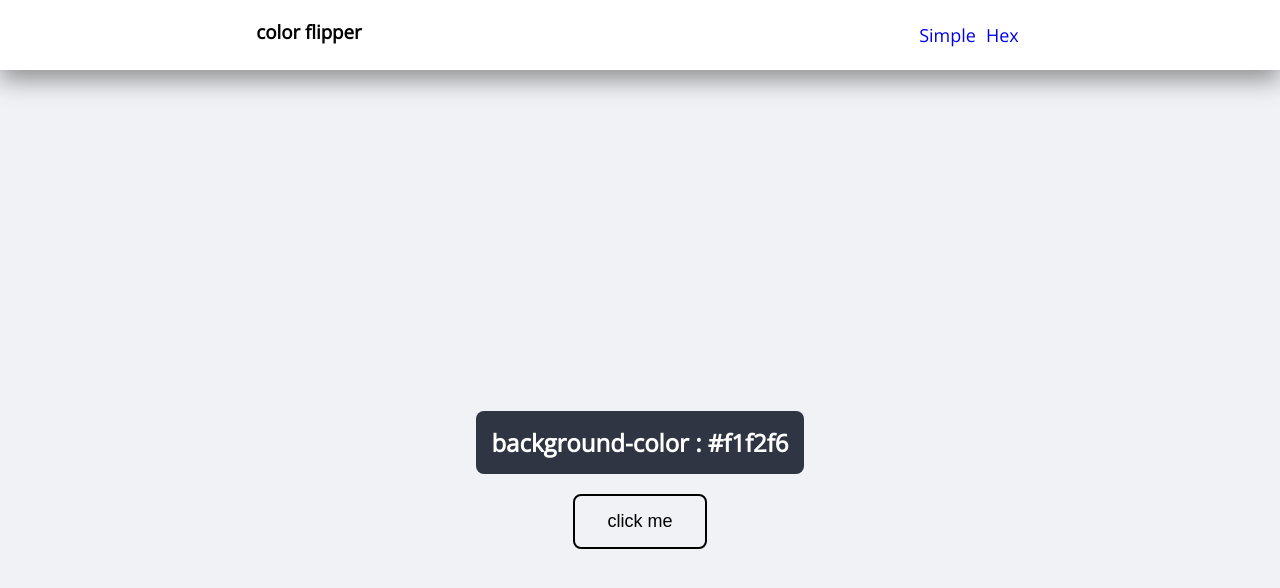
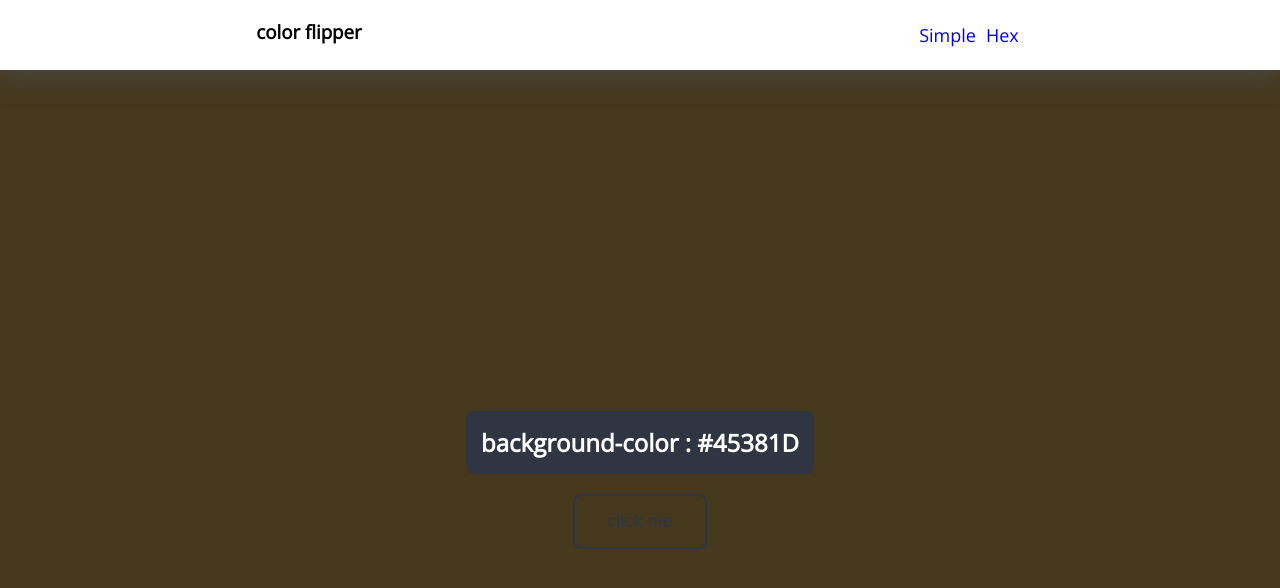
Before and after one commit to mrTibet/color-flip-game, a plain HTML site: page hex.html in a window 1280 px wide. Both pictures are taken after a click on the button "click me". Drawn offline with nearby package versions, Linux system fonts and the light colour scheme.

Commit message:
add changes to second hex page

```diff
--- a/hex.js
+++ b/hex.js
@@ -4,9 +4,16 @@ const btn = document.getElementById('btn');
 const color = document.querySelector('.color');
 
 btn.addEventListener('click', function() {
+    let hexColor = '#'
 
+    for(let i=0;i<6;i++){
+        hexColor +=hex[getRandomNumber()]
+    }
+
+    color.textContent = hexColor;
+    document.body.style.backgroundColor = hexColor;
 })
 
 function getRandomNumber () {
-    return Math.floor(Math.random()*colors.length)
+    return Math.floor(Math.random()*hex.length)
 }
--- a/style.css
+++ b/style.css
@@ -33,11 +33,18 @@ main {
 }
 .btn {
     background-color: transparent;
-    border: 2px solid black;
+    border: 2px solid #2f3542;
+    color: #2f3542;
     border-radius: 8px;
     padding: 15px 32px;
     text-align: center;
     font-size: 18px;
+    outline: none;
+}
+.btn:hover{
+    transition: 0.7s;
+    background-color: #2f3542;
+    color: #ffffff;
 }
 .container{
     display: flex;
```
